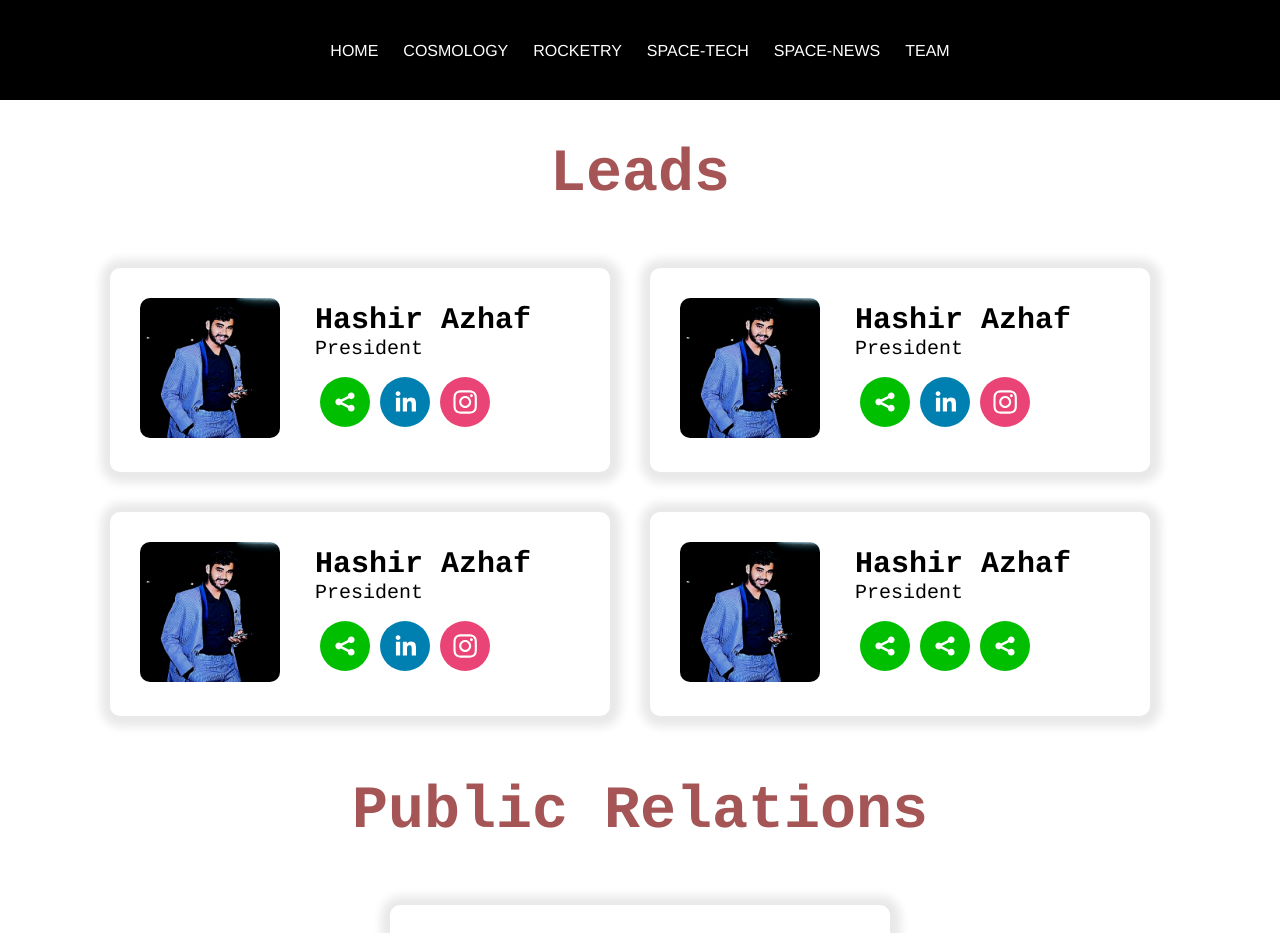
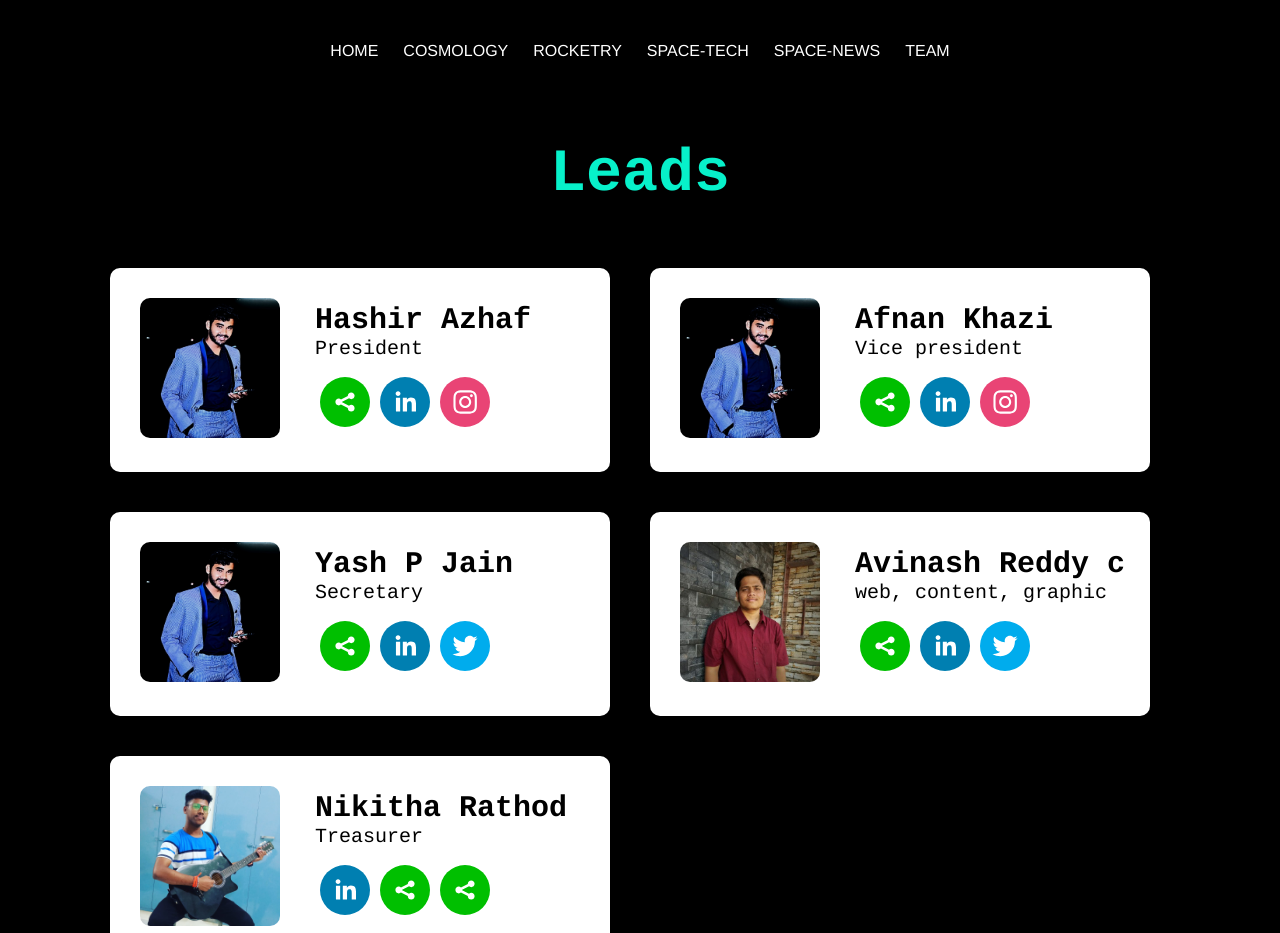
Before and after one commit to stellarjc/Website-React-Code, a React (Create React App) app: page /tem in a window 1280 px wide. Shown: the top 933 px of the page. Built offline with nearby package versions, Linux system fonts and the light colour scheme.

Commit message:
added people content  -avinash

```diff
--- a/src/css/team.css
+++ b/src/css/team.css
@@ -1,15 +1,16 @@
 .team{
-    background-color: #ffffff;
+    background-color: #000000;
     display:flex;
     justify-content: center;
     align-items: center;
+    margin-bottom: 100px;
 }
 .team-head{
-    background-color: #ffffff;
+    background-color: #000000;
     display:flex;
     justify-content: center;
     align-items: center;
-    color: #a55555;
+    color: #07f1ca;
     font-size: 30px;
     font-weight: 700;
     font-family: 'Montserrat', Courier, monospace;
--- a/src/screens/Team.js
+++ b/src/screens/Team.js
@@ -10,22 +10,28 @@ function Team() {
             links: ["hashirazhaf@gmail.com", "https://www.linkedin.com/in/hashir-azhaf-898243233", "https://instagram.com/lion_heart_003?igshid=MzNlNGNkZWQ4Mg=="]
         },
         {
-            name: "Hashir Azhaf",
-            position: "President",
+            name: "Afnan Khazi",
+            position: "Vice president",
             image: "team/hashir.jpg",
             links: ["hashirazhaf@gmail.com", "https://www.linkedin.com/in/hashir-azhaf-898243233", "https://instagram.com/lion_heart_003?igshid=MzNlNGNkZWQ4Mg=="]
         },
         {
-            name: "Hashir Azhaf",
-            position: "President",
+            name: "Yash P Jain",
+            position: "Secretary",
             image: "team/hashir.jpg",
-            links: ["hashirazhaf@gmail.com", "https://www.linkedin.com/in/hashir-azhaf-898243233", "https://instagram.com/lion_heart_003?igshid=MzNlNGNkZWQ4Mg=="]
+            links: ["hashirazhaf@gmail.com", "https://www.linkedin.com/in/hashir-azhaf-898243233", "https://twitter.com/Avinash77936013"]
         },
         {
-            name: "Hashir Azhaf",
-            position: "President",
-            image: "team/hashir.jpg",
-            links: []
+            name: "Avinash Reddy c",
+            position: "web, content, graphic",
+            image: "team/avinash.jpeg",
+            links: ["avihanvaisri@gmail.com", "https://www.linkedin.com/in/avinash-reddy-c-857057235/", "https://twitter.com/Avinash77936013"]
+        },
+        {
+            name: "Nikitha Rathod",
+            position: "Treasurer",
+            image: "team/dixit.jpg",
+            links: ["https://www.linkedin.com/in/sai-dikshith-088270227"]
         }
     ]
 
@@ -49,11 +55,11 @@ function Team() {
 
     const eventManagment = [
         {
-            name: "Hashir Azhaf",
-            position: "President",
-            image: "team/hashir.jpg",
-            links: []
-        }
+            name: "Sai Dikshith M",
+            position: "Event Managment",
+            image: "team/dixit.jpg",
+            links: ["https://www.linkedin.com/in/sai-dikshith-088270227"]
+        },
     ]
 
     const socialMedia = [
```
Also changed, not shown: public/team/avinash.jpeg (added), public/team/dixit.jpg (added).
